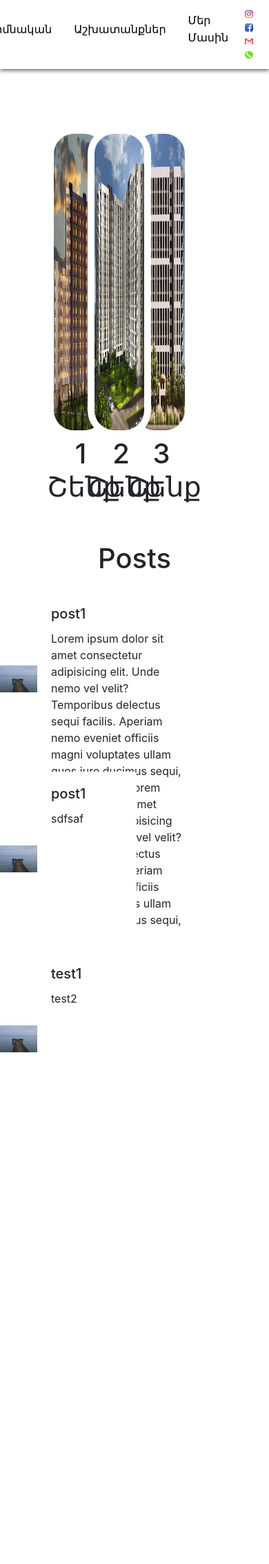
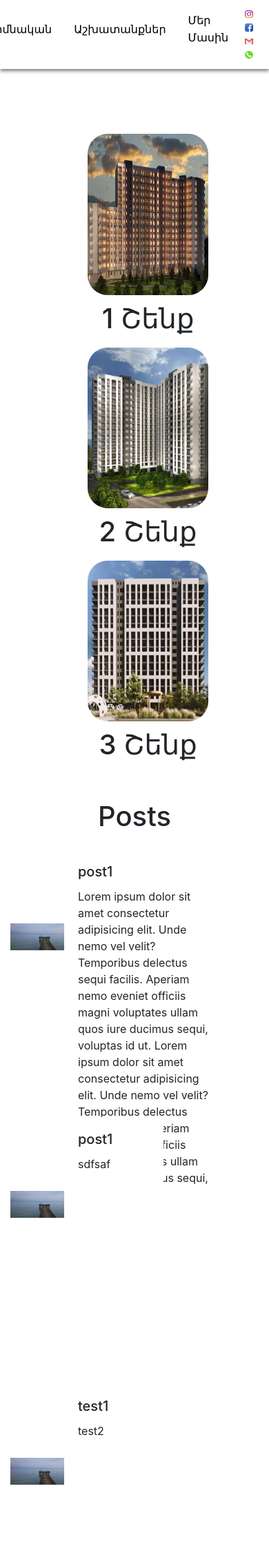
Before and after one commit to elitarshin/elitarshin, a Flask app: page /bagrevandresidence in a window 390 px wide. Shown: the whole page at 69% size. Before the commit the page ends 1526 px from the top, so only its background shows below. Run offline with Flask 3, Linux system fonts and the light colour scheme; data comes from the database, SQL or seed files in the repository; some libraries are stand-ins or nearby versions.

Commit message:
add mobile version

```diff
--- a/static/css/base.css
+++ b/static/css/base.css
@@ -28,7 +28,6 @@ h1 {
 .row{
     flex-direction: column;
     width: 70%;
-    margin-left: -20vw;
 }
 
 .box2 {
@@ -117,6 +116,7 @@ a{
         width: 3vw;
     }
 
+
 }
 @media (max-width: 600px) {
     .box1{
--- a/templates/base.html
+++ b/templates/base.html
@@ -23,7 +23,11 @@
         .card-text{
             width: 50vw;
         }
-
+        @media (max-width: 1024px) {
+            .post-card{
+                margin-left: 0;
+            }
+        }
     </style>
     </head>
     <body>
--- a/templates/buildings.html
+++ b/templates/buildings.html
@@ -116,6 +116,68 @@
     .footer{
         border:none
     }
+    @media (max-width: 1230px) {
+        .projects div{
+            width: 30vw;
+        }
+    }
+    @media (max-width: 1024px) {
+
+        .building{
+            flex-direction: column;
+        }
+        .imgs, .markets{
+            justify-content:center;
+        }
+        .aboutimg, .buildinginfo{
+            width: 100%;
+        }
+        .previous{
+            margin: 5vw;
+            width: 3vw;
+        }
+
+
+    }
+    @media (max-width: 768px) {
+        .projects div img{
+            height: 50vh;
+        }
+        .row{
+            gap: 10vh;
+        }
+    }
+    @media (max-width: 600px) {
+        .aboutimg{
+            height: 60vh;
+        }
+        .imgs img{
+            height: 10vh;
+            margin-bottom: 10vh;
+        }
+        .projects{
+            flex-direction: column;
+            align-items: center;
+        }
+        .projects div img{
+            width: 50vw;
+            height: 30vh;
+        }
+        .projects div h1{
+            width: 50vw;
+        }
+        .row{
+            gap: 15vh;
+        }
+        .previous{
+            width: 5vw;
+        }
+        .imgs img{
+            height:20vh;
+        }
+
+
+    }
 </style>
 <script src="jquery.js" type="text/javascript"></script>
 <script>
```
